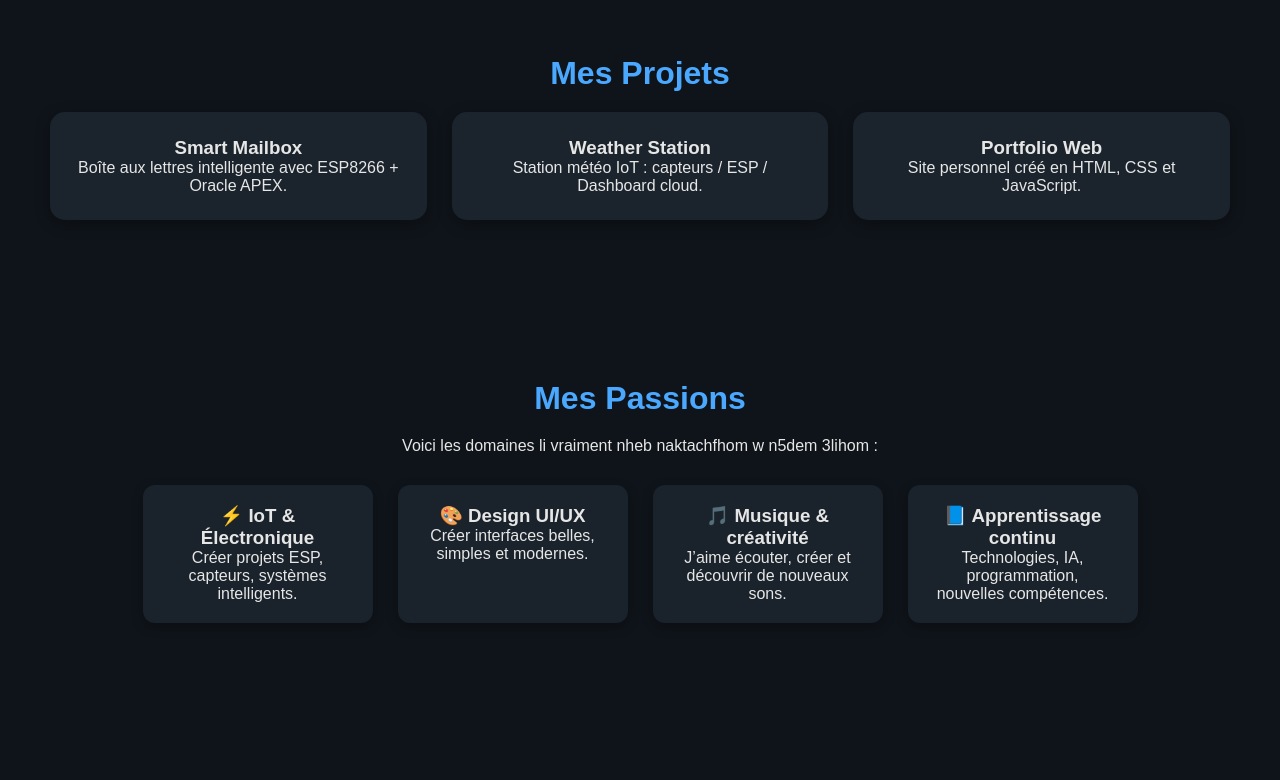
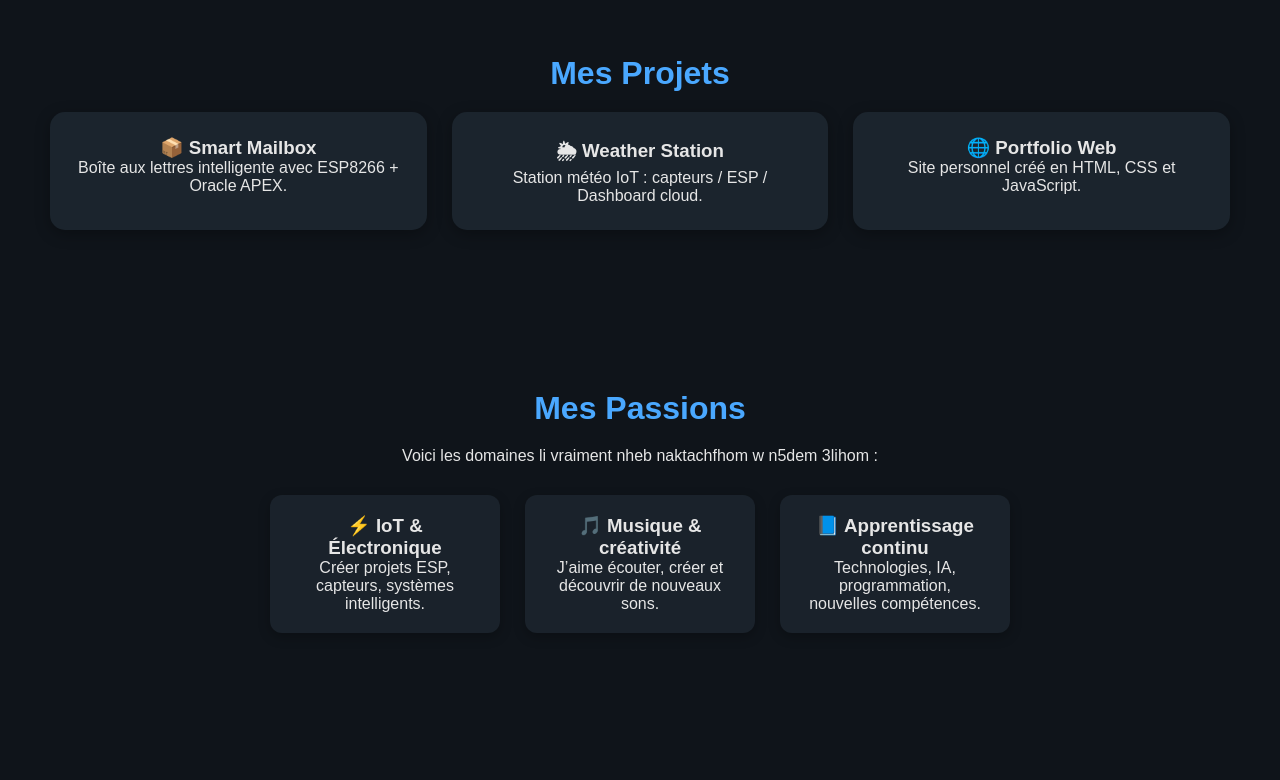
Before and after one commit to HoudaAjmi/Mon-Portfolio, a plain HTML site: page index.html in a window 1280 px wide. Shown: the part 1520-2300 px from the top of the page. Drawn offline with Linux system fonts and the light colour scheme.

Commit message:
Revise portfolio content and structure
Updated the content of the portfolio website, including changes to the hero section, about section, skills, projects, passions, and contact information.

```diff
--- a/index.html
+++ b/index.html
@@ -25,7 +25,7 @@
     <section id="home" class="hero">
         <div class="hero-content">
             <h1>Bienvenue, je suis <span class="highlight">Houda</span></h1>
-            <p>Étudiante en Systèmes embarqués | Développement Web</p>
+            <p>Étudiante en Systèmes embarqués</p>
             <a href="#about" class="btn">Découvrir</a>
         </div>
     </section>
@@ -36,7 +36,7 @@
         <p>
             Je suis Houda Ajmi, étudiante en 3ème année Systèmes Embarqués à l'ISET Radès.
             Passionnée par les technologies modernes, le développement web,
-            les circuits numériques et les projets IoT.
+            les circuits numériques et les projets IoT basés sur ESP8266 / ESP32.
         </p>
     </section>
 
@@ -71,17 +71,17 @@
 
         <div class="projects-container">
             <div class="project-card">
-                <h3> Smart Mailbox</h3>
+                <h3>📦 Smart Mailbox</h3>
                 <p>Boîte aux lettres intelligente avec ESP8266 + Oracle APEX.</p>
             </div>
 
             <div class="project-card">
-                <h3> Weather Station</h3>
+                <h3>🌦 Weather Station</h3>
                 <p>Station météo IoT : capteurs / ESP / Dashboard cloud.</p>
             </div>
 
             <div class="project-card">
-                <h3> Portfolio Web</h3>
+                <h3>🌐 Portfolio Web</h3>
                 <p>Site personnel créé en HTML, CSS et JavaScript.</p>
             </div>
         </div>
@@ -98,10 +98,6 @@
             <p>Créer projets ESP, capteurs, systèmes intelligents.</p>
         </div>
 
-        <div class="passion-card">
-            <h3>🎨 Design UI/UX</h3>
-            <p>Créer interfaces belles, simples et modernes.</p>
-        </div>
 
         <div class="passion-card">
             <h3>🎵 Musique & créativité</h3>
```
